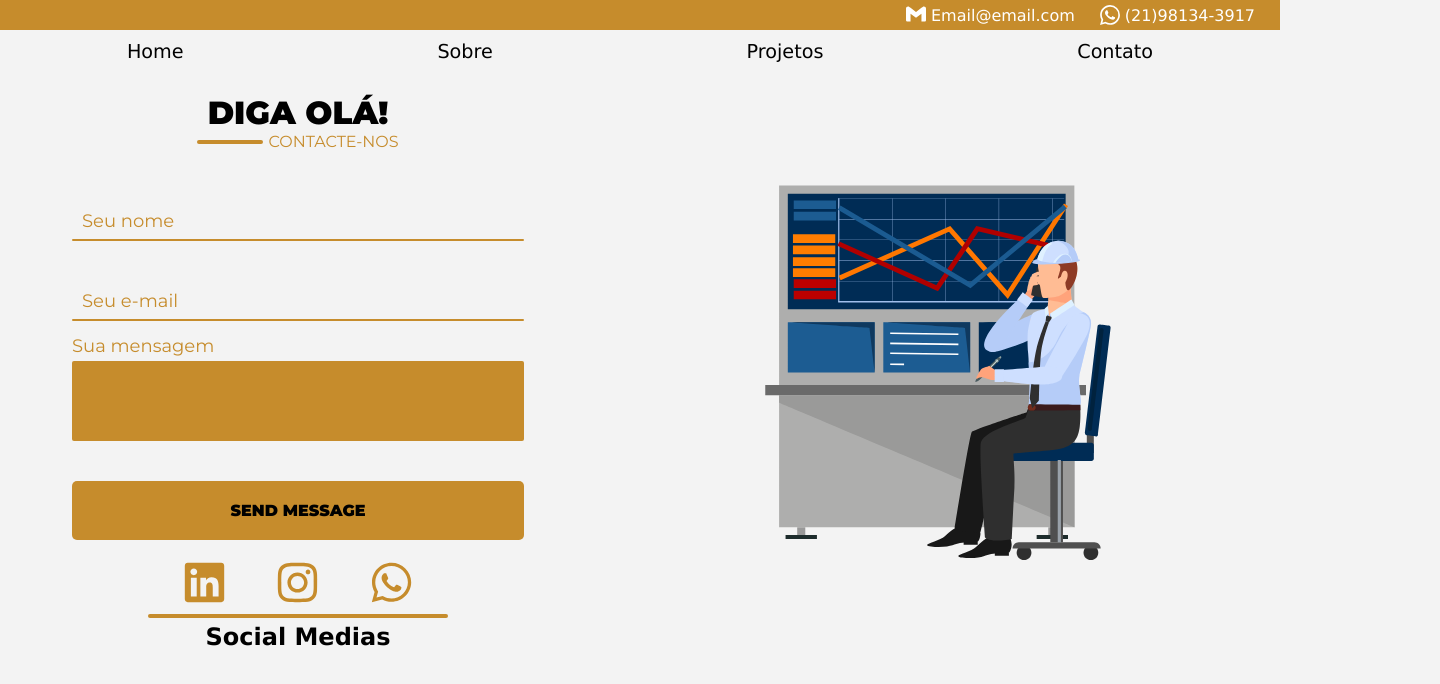
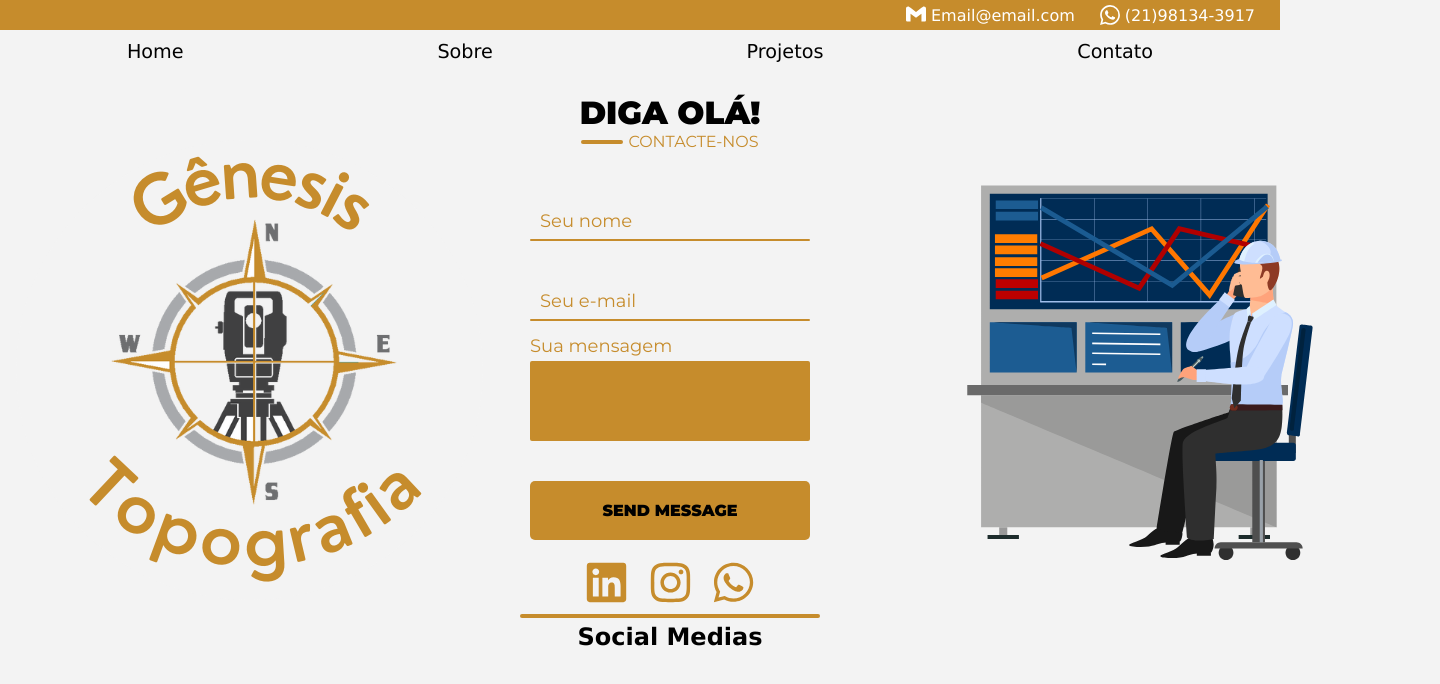
Before and after one commit to LuckeSilver/genesis, a React (Create React App) app: page /contato in a window 1280 px wide. Shown: the top 684 px of the page, 1440 px wide, since content can reach past the window. Built offline with nearby package versions, Linux system fonts and the light colour scheme.

Commit message:
logo-contato

```diff
--- a/src/components/Header/styles.css
+++ b/src/components/Header/styles.css
@@ -80,6 +80,7 @@ label {
 }
 
 @media(max-width: 700px) {
+
   .contatos {
     display: none;
   }
--- a/src/pages/Contato/index.js
+++ b/src/pages/Contato/index.js
@@ -12,7 +12,7 @@ export default function Contact() {
     <>
       <Header />
       <div className="contact-container">
-        <div className="logo">
+        <div className="logo-contato">
           <img src={LogoRedondo} alt="logo" />
         </div>
 
--- a/src/pages/Contato/styles.css
+++ b/src/pages/Contato/styles.css
@@ -197,13 +197,13 @@ input[type="submit"]:hover {
 
 @media (max-width: 799px) {
 
-  .logo {
+  .logo-contato {
     display: flex;
     justify-content: center;
     margin-top: 10%;
   }
 
-  .logo img {
+  .logo-contato img {
     width: 30%;
   }
 
```
